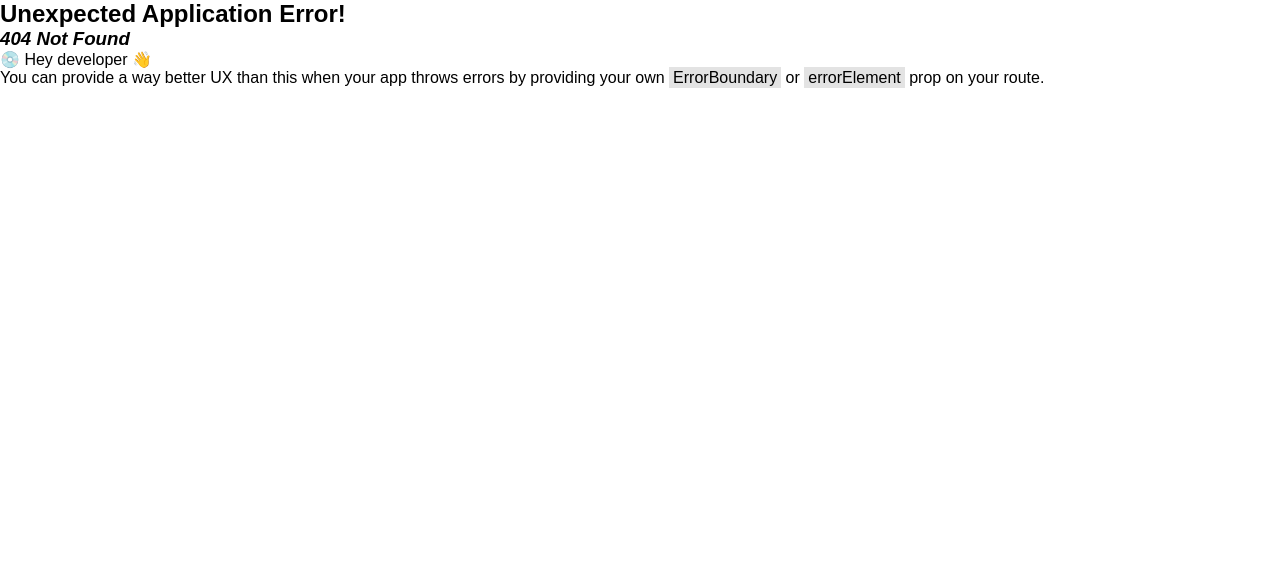
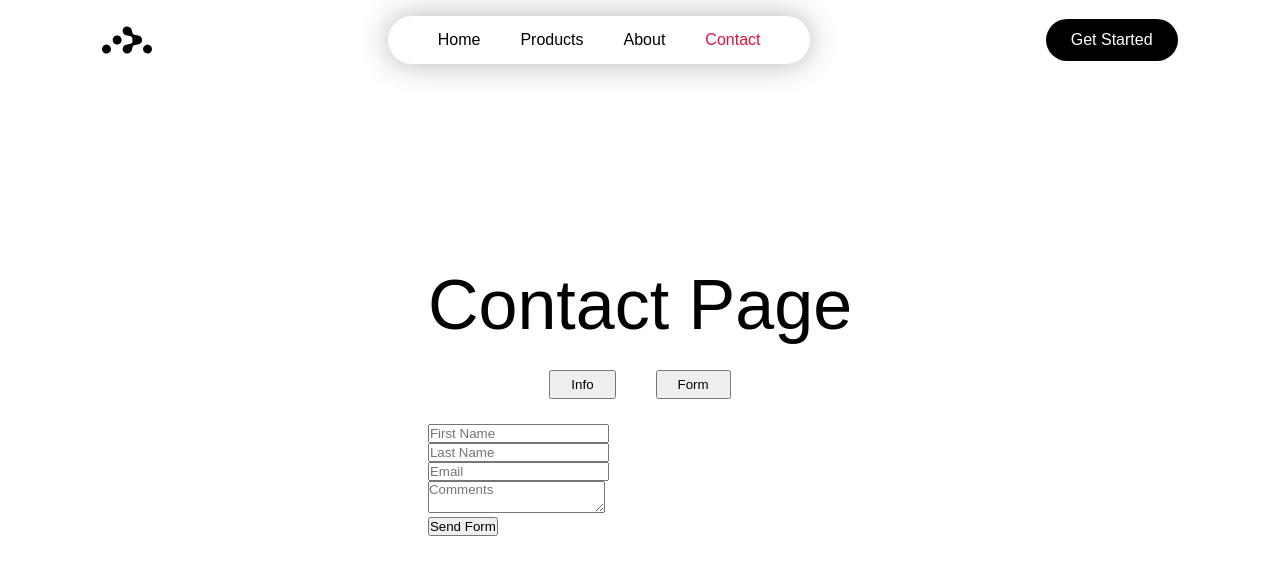
Before and after one commit to AhseneRemmouche/react_router, a React (Vite) app: page /contact/form in a window 1280 px wide. Before the commit this address had no page. Shown: the top 574 px of the page. Built offline with nearby package versions, Linux system fonts and the light colour scheme.

Commit message:
add ContactLayout

```diff
--- a/src/App.jsx
+++ b/src/App.jsx
@@ -11,6 +11,9 @@
   RouterProvider,
 } from "react-router-dom";
 import RouteLayout from "./layout/RouteLayout";
+import ContactInfo from "./components/ContactInfo";
+import ContactForm from "./components/ContactForm";
+import ContactLayout from "./layout/ContactLayout";
 
 function App() {
   const router = createBrowserRouter(
@@ -19,7 +22,10 @@
         <Route index element={<Home />} />
         <Route path="products" element={<Products />} />
         <Route path="about" element={<About />} />
-        <Route path="contact" element={<Contact />} />
+        <Route path="contact" element={<ContactLayout />}>
+          <Route path="info" element={<ContactInfo />} />
+          <Route path="form" element={<ContactForm />} />
+        </Route>
       </Route>
     )
   );
--- /dev/null
+++ b/src/components/ContactForm.jsx
@@ -0,0 +1,21 @@
+import React from "react";
+
+const ContactForm = () => {
+  return (
+    <div>
+      <form action="/">
+        <input type="text" placeholder="First Name" />
+        <br />
+        <input type="text" placeholder="Last Name" />
+        <br />
+        <input type="email" placeholder="Email" />
+        <br />
+        <textarea placeholder="Comments"></textarea>
+        <br />
+        <button>Send Form</button>
+      </form>
+    </div>
+  );
+};
+
+export default ContactForm;
--- /dev/null
+++ b/src/components/ContactInfo.jsx
@@ -0,0 +1,13 @@
+import React from "react";
+
+const ContactInfo = () => {
+  return (
+    <div>
+      <p>Name: Moahmed Remmouche</p>
+      <p>Phone: 123 456 7890</p>
+      <p>Email: mohamed@gmail.com</p>
+    </div>
+  );
+};
+
+export default ContactInfo;
--- a/src/index.css
+++ b/src/index.css
@@ -57,3 +57,14 @@
 	font-size: 70px;
 	font-weight: 500;
 }
+.contact_buttons{
+	display: flex;
+	justify-content: center;
+	align-items: center;
+	margin: 20px;
+
+}
+.contact_buttons button{
+	padding: 5px 20px;
+	margin: 5px 20px;
+}
--- /dev/null
+++ b/src/layout/ContactLayout.jsx
@@ -0,0 +1,14 @@
+import React from "react";
+import { Outlet } from "react-router-dom";
+import Contact from "../pages/Contact";
+
+const ContactLayout = () => {
+  return (
+    <div>
+      <Contact />
+      <Outlet />
+    </div>
+  );
+};
+
+export default ContactLayout;
--- a/src/pages/Contact.jsx
+++ b/src/pages/Contact.jsx
@@ -1,7 +1,17 @@
 import React from "react";
+import { useNavigate } from "react-router-dom";
 
 function Contact() {
-	return <h1>Contact Page</h1>;
+	const navigate = useNavigate()
+  return (
+    <div>
+      <h1>Contact Page</h1>
+      <div className="contact_buttons">
+        <button onClick={() => navigate("/contact/info")}>Info</button>
+        <button onClick={() => navigate("/contact/form")}>Form</button>
+      </div>
+    </div>
+  );
 }
 
 export default Contact;
```
